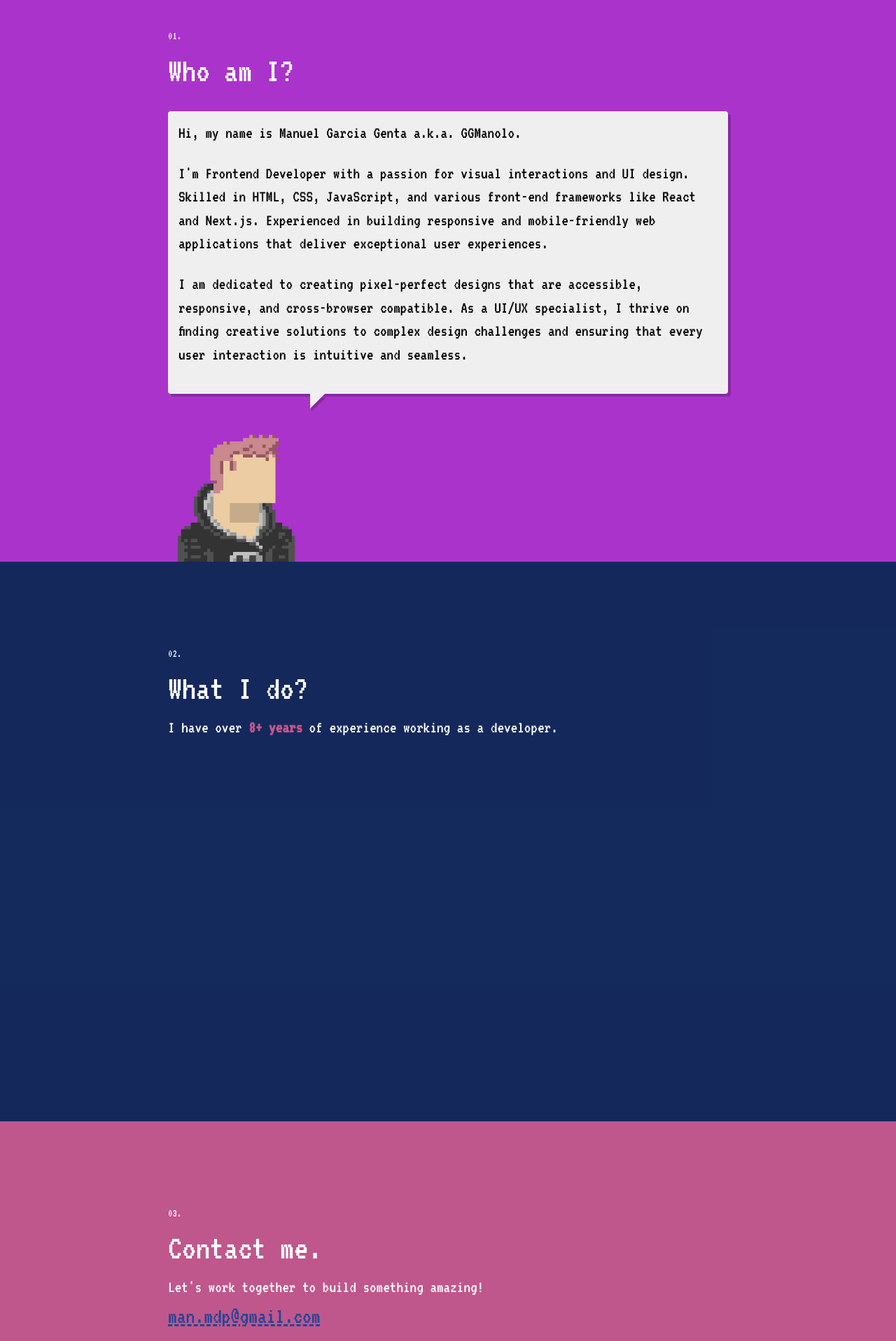
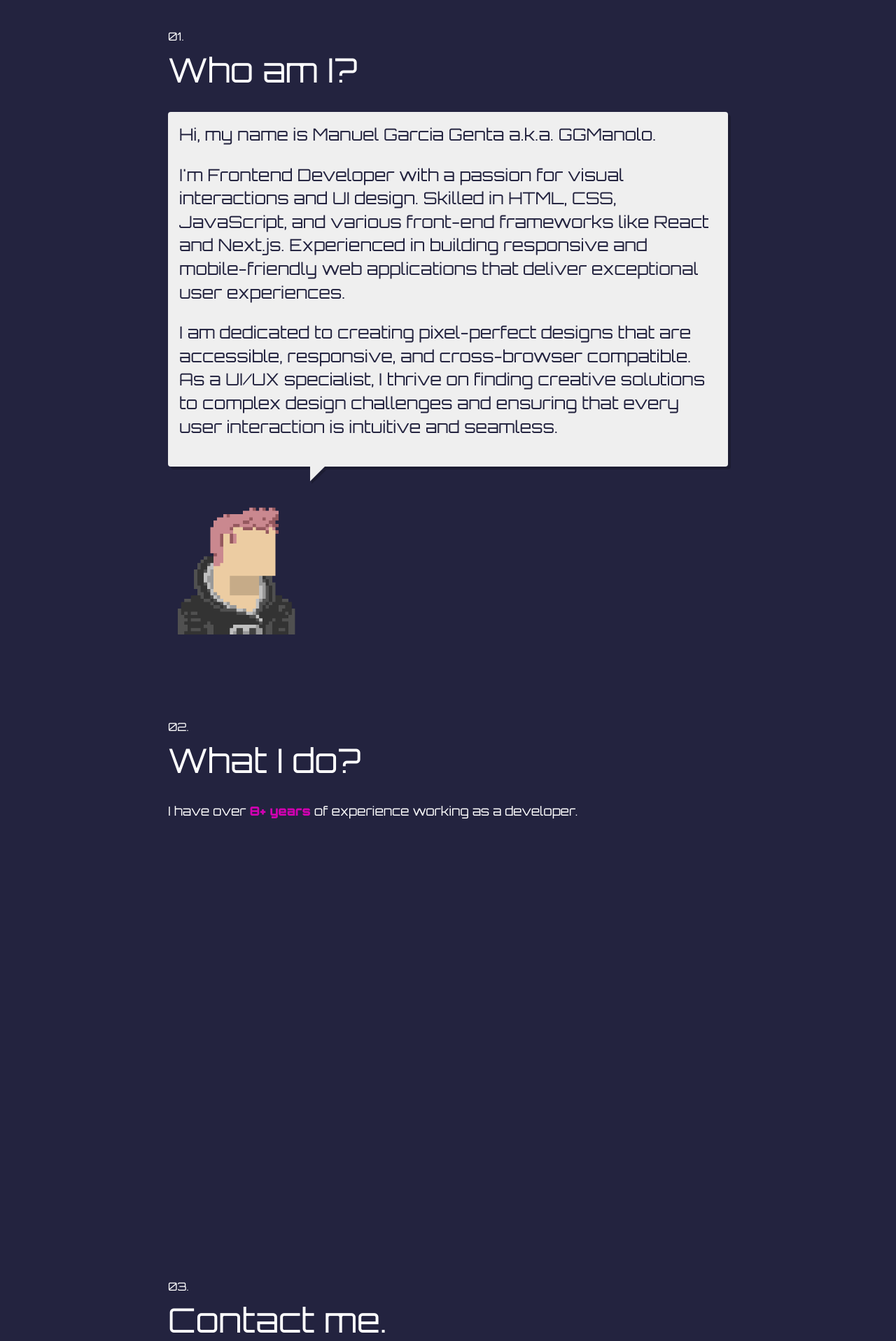
Before and after one commit to ggmanolo/ggmanolo, a Next.js app: page / in a window 1280 px wide. Shown: the part 880-2797 px from the top of the page at 70% size. Built offline with nearby package versions, Linux system fonts and the light colour scheme.

Commit message:
cleanup vars

```diff
--- a/components/sections/contact/contact.module.scss
+++ b/components/sections/contact/contact.module.scss
@@ -1,19 +1,18 @@
 .contact-section {
   min-height: 100vh;
-  background: var(--pink);
+  background: var(--dark);
 }
 
 .title {
-  font-size: 50px;
+  margin-bottom: 24px;
 }
 
 .description {
-  font-size: 24px;
+  font-size: 18px;
 }
 
 .email {
-  color: var(--blue);
-  font-size: 32px;
+  color: var(--pink);
   text-decoration-line: underline;
   text-decoration-style: dashed;
 }
--- a/components/sections/contact/index.js
+++ b/components/sections/contact/index.js
@@ -6,7 +6,7 @@ const Contact = () => {
   return (
     <Section id="contact" className={s["contact-section"]}>
       <span>03.</span>
-      <h2 className={s.title}>Contact me.</h2>
+      <h3 className={s.title}>Contact me.</h3>
       <article className={s.description}>
         <p>Let's work together to build something amazing!</p>
         <p>
--- a/components/sections/hero/hero.module.scss
+++ b/components/sections/hero/hero.module.scss
@@ -1,7 +1,7 @@
 .hero {
   position: relative;
   min-height: 100vh;
-  background-image: radial-gradient(ellipse farthest-corner at center top, #23233f 0%, transparent 60%);
+  background-image: radial-gradient(ellipse farthest-corner at center top, var(--blue-dark) 0%, transparent 60%);
   background-size: cover;
   background-position: top center;
   overflow: hidden;
@@ -20,14 +20,10 @@
 
 .title {
   position: absolute;
-  background: linear-gradient(to bottom, #151C60, #C6CBF5 40%, black 40%, #E1A0CE 65%, var(--white));
+  background: linear-gradient(to bottom, var(--blue), var(--blue-light) 40%, var(--black) 40%, var(--pink-light) 65%, var(--white));
   background-clip: text;
   color: transparent;
   font-display: block;
-  font-family: var(--font-orbitron);
-  font-size: 120px;
-  font-weight: 900;
-  line-height: 1.2;
   margin: 0;
   text-align: center;
   text-transform: uppercase;
@@ -42,14 +38,14 @@
   position: absolute;
   top: 60px;
   width: 100%;
-  color: #d100b1;
+  color: var(--pink);
   font-display: block;
   font-family: var(--font-yellowtail);
   font-size: 140px;
   text-align: center;
   text-decoration: underline;
   transform: skew(-10deg) rotate(-10deg);
-  text-shadow: 0 0 1px #d100b1, 0 -1px 3px rgba(255, 255, 255, 0.8), 0 1px 3px rgba(0, 0, 0, 0.5), 0 0 15px #d100b1, 0 0 45px rgba(209, 0, 177, 0.8);
+  text-shadow: 0 0 1px var(--pink), 0 -1px 3px rgba(255, 255, 255, 0.8), 0 1px 3px rgba(0, 0, 0, 0.5), 0 0 15px var(--pink), 0 0 45px rgba(209, 0, 177, 0.8);
   opacity: 0;
   transition: opacity 900ms ease 1200ms;
 }
--- a/components/sections/what/index.js
+++ b/components/sections/what/index.js
@@ -8,7 +8,7 @@ const What = () => {
   return (
     <Section id="what" className={s["what-section"]}>
       <span>02.</span>
-      <h2 className={s.title}>What I do?</h2>
+      <h3 className={s.title}>What I do?</h3>
       <article className={s.description}>
         <p>
           I have over <span>{years}+ years</span> of experience working as a
--- a/components/sections/what/what.module.scss
+++ b/components/sections/what/what.module.scss
@@ -1,14 +1,14 @@
 .what-section {
   min-height: 100vh;
-  background: var(--blue-60);
+  background: var(--dark);
 }
 
 .title {
-  font-size: 50px;
+  margin-bottom: 24px;
 }
 
 .description {
-  font-size: 24px;
+  font-size: 18px;
 
   span {
     color: var(--pink);
--- a/components/sections/who/index.js
+++ b/components/sections/who/index.js
@@ -6,7 +6,7 @@ const Who = () => {
   return (
     <Section id="who" className={s["who-section"]}>
       <span>01.</span>
-      <h2 className={s.title}>Who am I?</h2>
+      <h3 className={s.title}>Who am I?</h3>
       <div>
         <article className={s.description}>
           <p>Hi, my name is Manuel Garcia Genta a.k.a. GGManolo.</p>
--- a/components/sections/who/who.module.scss
+++ b/components/sections/who/who.module.scss
@@ -1,24 +1,23 @@
 .who-section {
   position: relative;
   min-height: 100vh;
-  background: var(--magenta);
+  background: var(--dark);
   padding-bottom: 240px;
 }
 
 .title {
-  font-size: 50px;
-  margin-bottom: 20px;
+  margin-bottom: 24px;
 }
 
 .description {
   font-size: 24px;
   line-height: 140%;
   position: relative;
-  background: var(--whiteish);
+  background: var(--light);
   border-radius: 4px;
   box-shadow: 4px 4px 0 rgba(0, 0, 0, .2);
-  color: var(--black);
-  padding: 15px;
+  color: var(--dark);
+  padding: 16px;
 
   p:not(:last-child)  {
     margin-bottom: 24px;
@@ -38,7 +37,7 @@
     left : -2px;
     bottom: 4px;
     border-right: 21px solid transparent;
-    border-top: 21px solid var(--whiteish);
+    border-top: 21px solid var(--light);
   }
 }
 
--- a/styles/globals.scss
+++ b/styles/globals.scss
@@ -9,17 +9,18 @@
     ubuntu, cantarell, fira sans, droid sans, helvetica neue, sans-serif;
   --font-orbitron: 'Orbitron', sans-serif;
   --font-yellowtail: 'Yellowtail', cursive;
-  --font-vt: 'VT323', monospace;
 
   --black: #000000;
   --white: #ffffff;
-  --whiteish: #efefef;
-  --orange: #e0650a;
-  --magenta: #a3c;
-  --pink: #bf578c;
+  --dark: #23233f;
+  --light: #efefef;
+
   --cyan: #0ff;
-  --blue: #224499;
-  --blue-60: rgba(34, 68, 153, 0.6);
+  --pink: #d100b1;
+  --pink-light: #E1A0CE;
+  --blue: #151C60;
+  --blue-light: #C6CBF5;
+  --blue-dark: #23233f;
 }
 
 html {
@@ -33,11 +34,25 @@ html {
   -moz-osx-font-smoothing: grayscale;
   color-scheme: dark;
   color: var(--white);
-  background-color: var(--black);
+  background-color: var(--dark);
   scroll-behavior: smooth;
 }
 
 body {
-  font-family: var(--font-vt);
+  font-family: var(--font-orbitron);
   position: relative;
 }
+
+h1 {
+  font-size: 120px;
+  font-weight: 900;
+  line-height: 1.2;
+}
+
+h2 {
+  font-size: 64px;
+}
+
+h3 {
+  font-size: 48px;
+}
```
